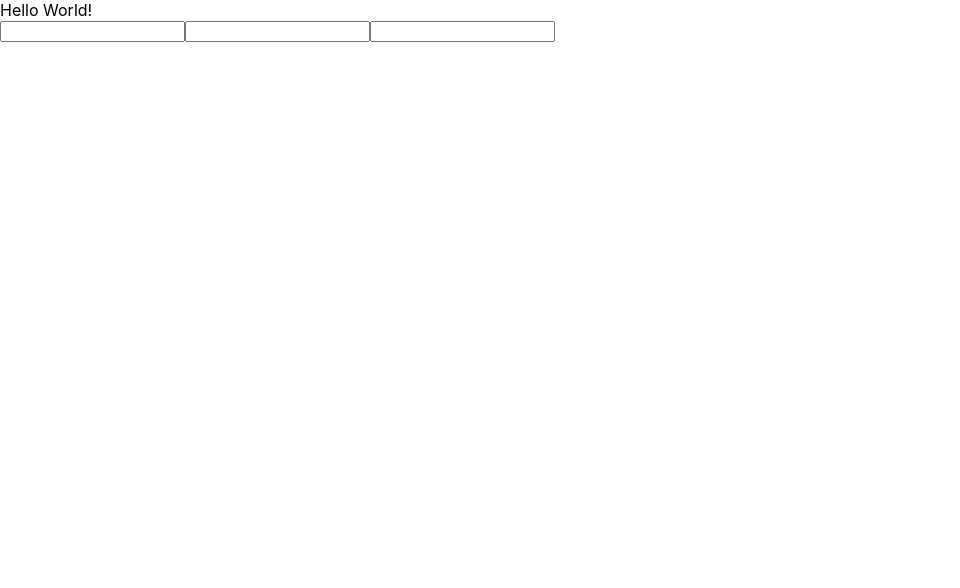
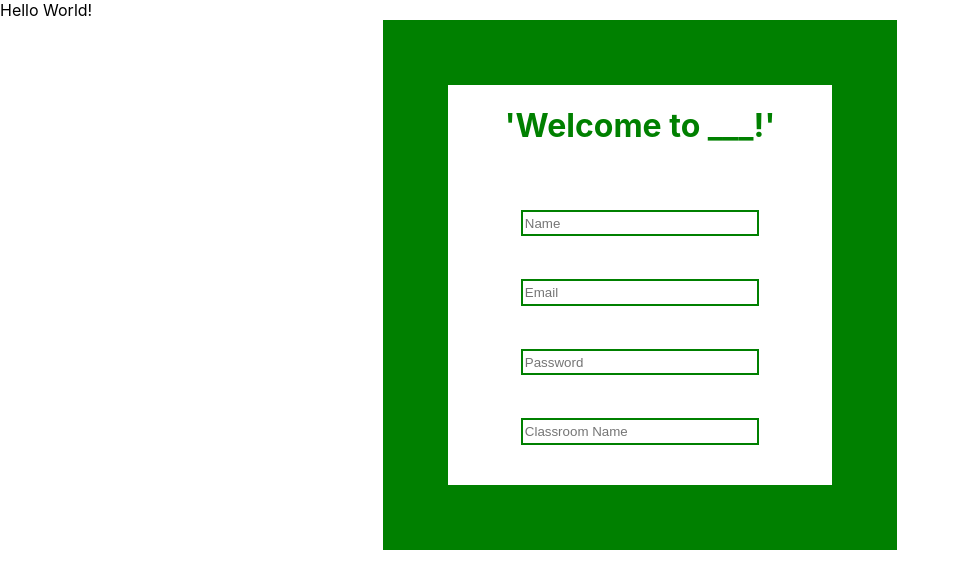
Before and after one commit to noise-controller-app/front-end, a React (Create React App) app in the folder noise-controller/: page / in a window 1280 px wide. Shown: the top 588 px of the page, without its empty margins (0-960 px from the left). Built offline with nearby package versions, Linux system fonts and the light colour scheme.

Commit message:
Added basic sign up form.

```diff
--- a/noise-controller/src/App.js
+++ b/noise-controller/src/App.js
@@ -1,7 +1,7 @@
 import React from 'react';
 import Header from './components/Header';
 import Nav from './components/Nav';
-import UserForm from './components/Form';
+import UserForm from './components/UserForm';
 import './App.css';
 
 function App() {
--- a/noise-controller/src/components/Form.js
+++ /dev/null
@@ -1,30 +0,0 @@
-import React, { useState, useEffect } from 'react';
-import Formik, { Form, Field, withFormik } from 'formik';
-import axios from 'axios';
-
-function UserForm() {
-    const [ user, setUser ] = useState();
-
-    useEffect(() => {
-        // Do stuff
-    }, [user])
-
-    return ( //Basic form ready to take in a name, email, and password that we will
-            // later send to an API in the form fo a POST request.
-        <Form>
-            <Field name='name' />
-            <Field name='email' />
-            <Field name='password' />
-        </Form>
-    )
-}
-
-export default withFormik({
-    mapPropsToValues: ({ name, email, password }) => {
-        return {
-            name: name || '',
-            email: email || '',
-            password: password || ''
-        }
-    }
-})(UserForm);
--- /dev/null
+++ b/noise-controller/src/components/UserForm.js
@@ -0,0 +1,53 @@
+import React, { useState, useEffect } from 'react';
+import Formik, { Form, Field, withFormik } from 'formik';
+import styled from 'styled-components';
+import axios from 'axios';
+
+const StyledForm = styled(Form) `
+    color: green;
+    width: 30%;
+    display: flex;
+    flex-direction: column;
+    min-height: 45vh;
+    justify-content: space-between;
+    align-items: center;
+    margin: auto;
+    padding-bottom: 40px;
+    border: 65px solid green;
+`
+
+const StyledField = styled(Field) `
+    height: 1.3rem;
+    width: 60%;
+    border: 2px solid green;
+`
+
+function UserForm() {
+    const [ user, setUser ] = useState();
+
+    useEffect(() => {
+        // Do stuff
+    }, [user])
+
+    return ( //Basic form ready to take in a name, email, and password that we will
+            // later send to an API in the form fo a POST request.
+        <StyledForm>
+            <h1>'Welcome to ___!'</h1>
+            <StyledField name='name' placeholder='Name' />
+            <StyledField name='email' placeholder='Email' />
+            <StyledField name='password' placeholder='Password'/>
+            <StyledField name='classroom' placeholder='Classroom Name' />
+        </StyledForm>
+    )
+}
+
+export default withFormik({
+    mapPropsToValues: ({ name, email, password, classroom }) => {
+        return {
+            name: name || '',
+            email: email || '',
+            password: password || '',
+            classroom: classroom || ''
+        }
+    }
+})(UserForm);
```
